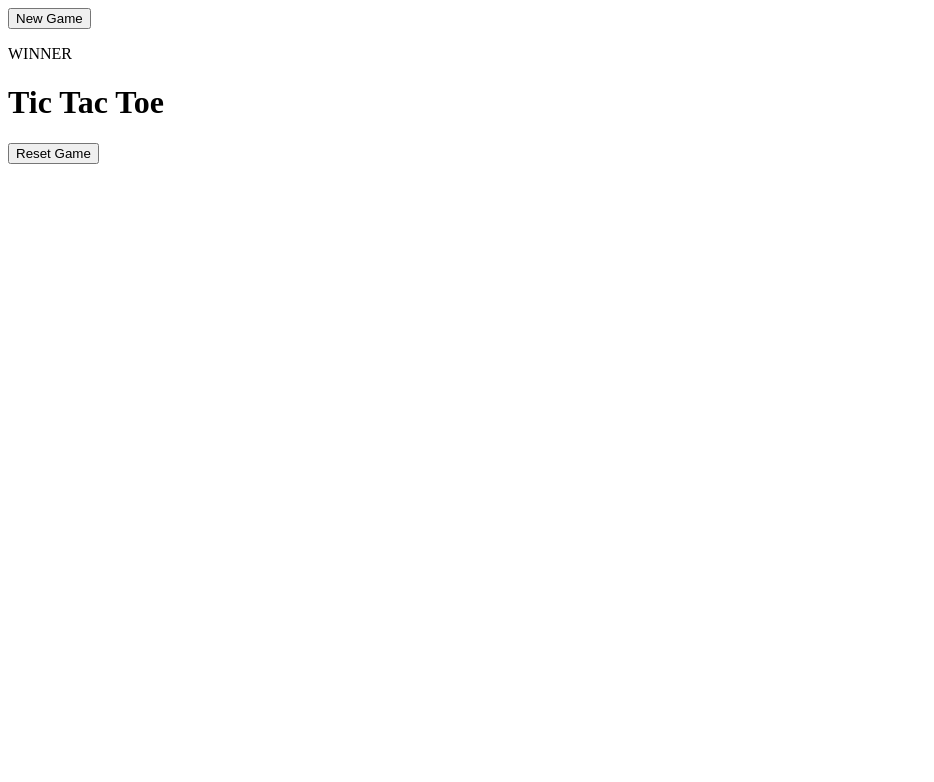
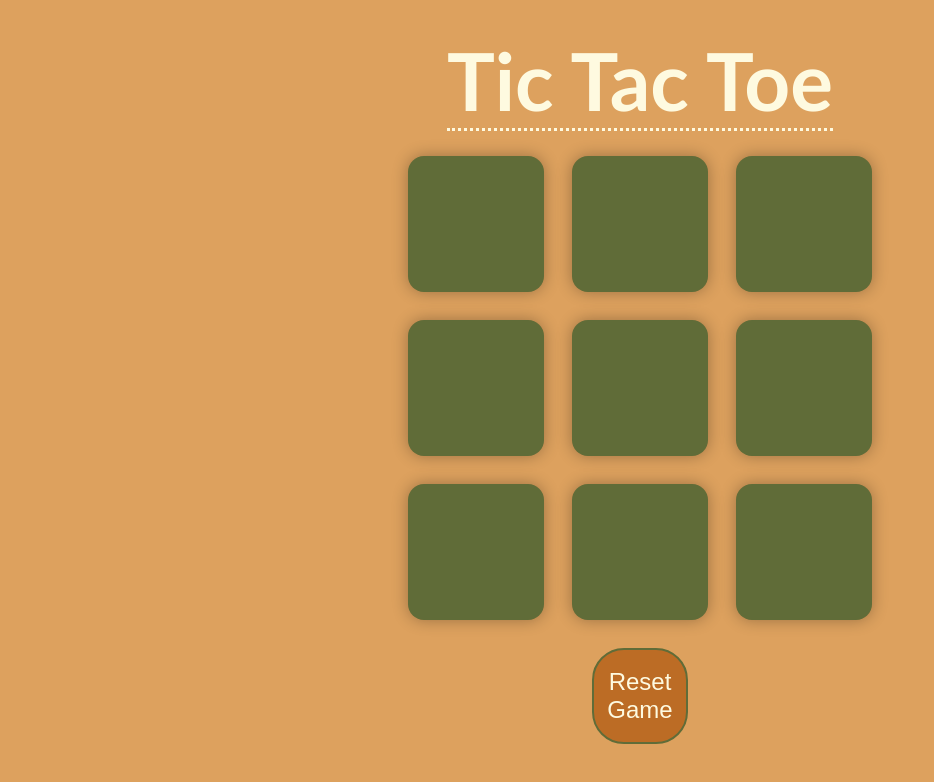
Before and after one commit to PariRastogi18/Tic-Tac-Toe, a plain HTML site: page index.html in a window 1280 px wide. Shown: the whole page, without its empty margins (0-934 px from the left). Drawn offline with Linux system fonts and the light colour scheme.

Commit message:
Update index.html

```diff
--- a/index.html
+++ b/index.html
@@ -4,7 +4,7 @@
     <meta charset="UTF-8" />
     <meta name="viewport" content="width=device-width, initial-scale=1.0" />
     <title>Tic-Tac-Toe</title>
-    <link rel="stylesheet" href="Tic.css" />
+    <link rel="stylesheet" href="style.css" />
   </head>
   <body>
     <div class="msg-container hide">
@@ -28,6 +28,6 @@
       </div>
       <button id="reset-btn">Reset Game</button>
     </main>
-    <script src="Tic.js"></script>
+    <script src="script.js"></script>
   </body>
 </html>
```
